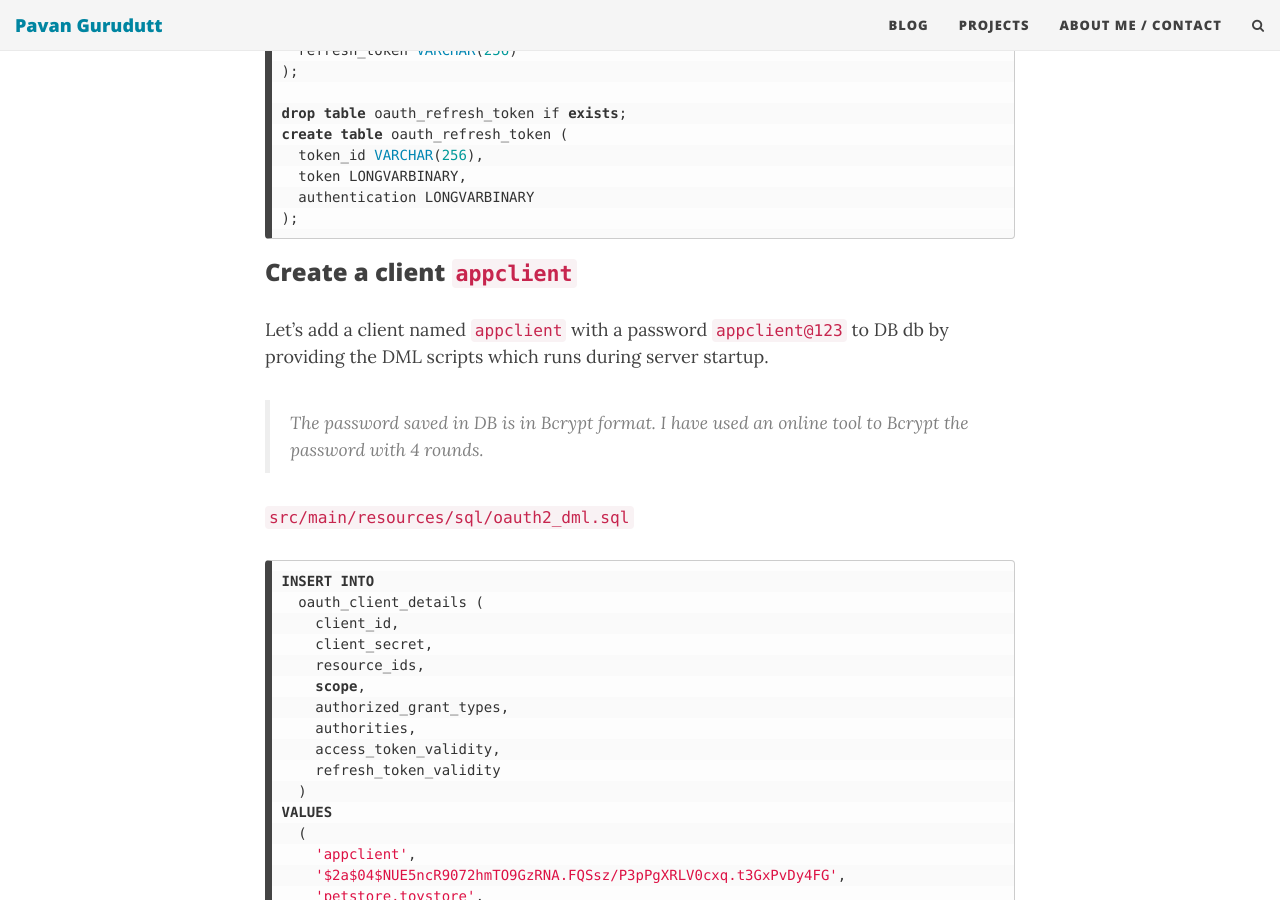
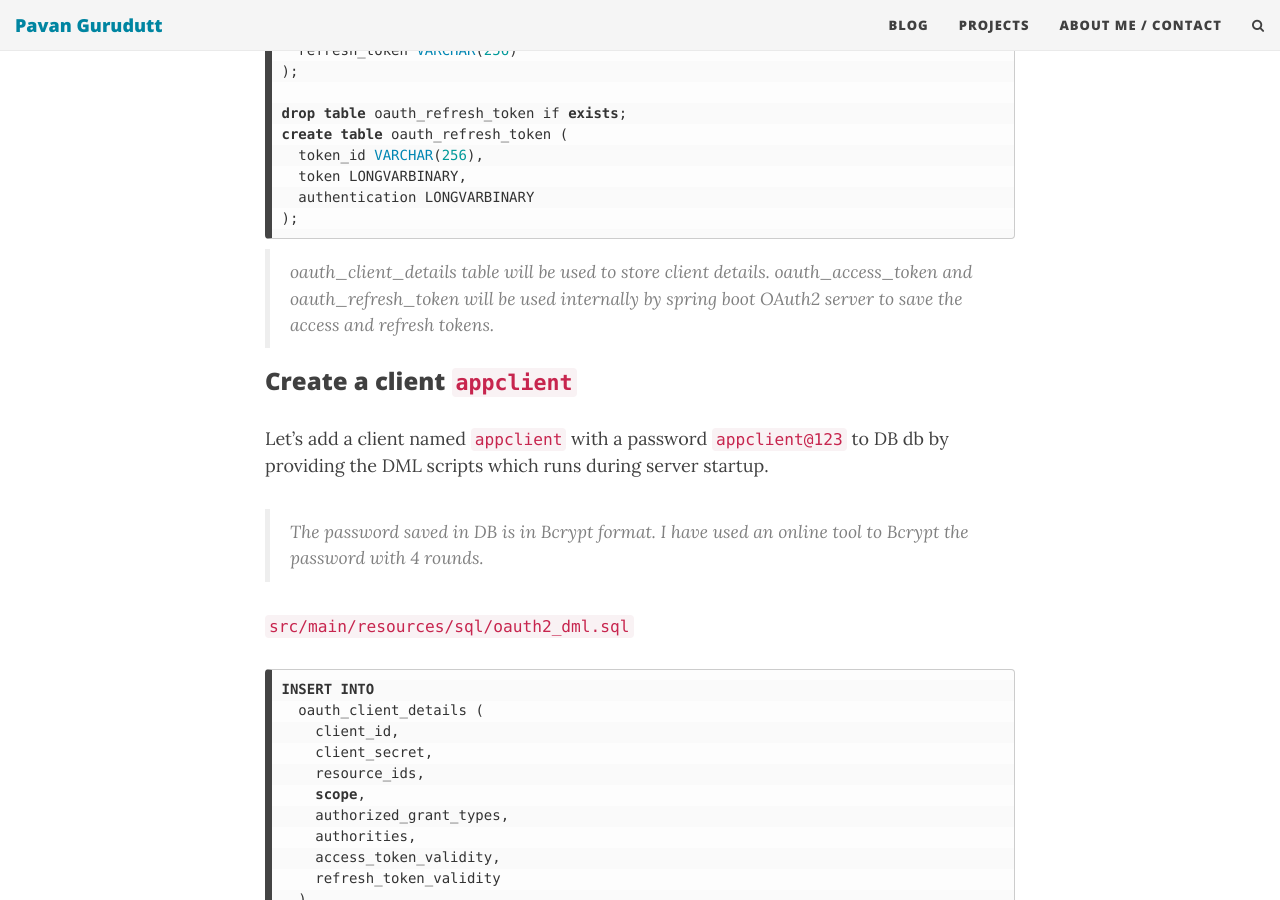
Before and after one commit to codeaches/codeaches.github.io, a Jekyll site: the page built from _posts/2018-12-20-Spring Boot-OAuth2 and Resource Server setup.md, in a window 1280 px wide and 900 px high, scrolled down 3855 px. Built offline with Jekyll 4.4.1, drawn with Linux system fonts in a browser that asks for light colours; nearby versions of some CDN libraries; comment, search, counter and statistics services are not loaded.

Commit message:
no message

````diff
--- a/_posts/2018-12-20-Spring Boot-OAuth2 and Resource Server setup.md
+++ b/_posts/2018-12-20-Spring Boot-OAuth2 and Resource Server setup.md
@@ -144,6 +144,7 @@ create table oauth_refresh_token (
   authentication LONGVARBINARY
 );
 ```
+> oauth_client_details table will be used to store client details. oauth_access_token and oauth_refresh_token will be used internally by spring boot OAuth2 server to save the access and refresh tokens.
 
 ### Create a client `appclient`
 
````
